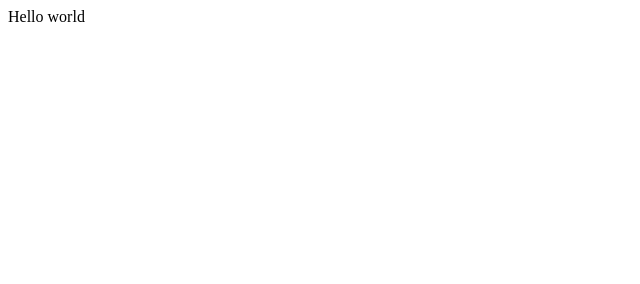
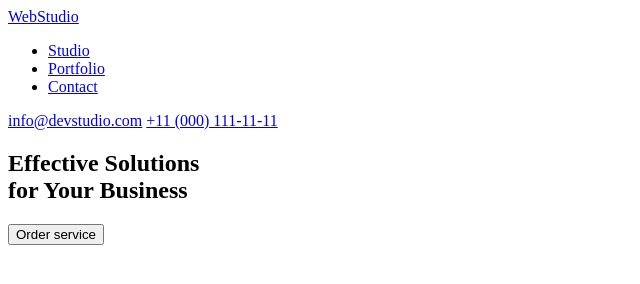
Before and after one commit to Magdaniedziela/goit-markup-hw-01, a plain HTML site: page index.html in a window 1280 px wide. Shown: the whole page, without its empty margins (0-640 px from the left). Drawn offline with Linux system fonts and the light colour scheme.

Commit message:
html index

```diff
--- a/index.html
+++ b/index.html
@@ -1,6 +1,29 @@
-<html|>
-    <head></head>
-    <body>
-        <p> Hello world</p>
-    </body>
+<!DOCTYPE html>
+<html lang="en">
+  <head>
+    <meta charset="UTF-8" />
+    <meta name="viewport" content="width=device-width, initial-scale=1.0" />
+    <title>Document</title>
+  </head>
+  <body>
+    <header>
+      <nav>
+        <a href="/">WebStudio</a>
+        <ul>
+          <li><a href="/">Studio</a></li>
+          <li><a href="/">Portfolio</a></li>
+          <li><a href="/">Contact</a></li>
+        </ul>
+        <a href="mailto:info@devstudio.com">info@devstudio.com</a>
+        <a href="tel:+11 (000) 111-11-11">+11 (000) 111-11-11</a>
+      </nav>
+    </header>
+    <section>
+      <h1>
+        Effective Solutions<br />
+        for Your Business
+      </h1>
+      <button>Order service</button>
+    </section>
+  </body>
 </html>
```
